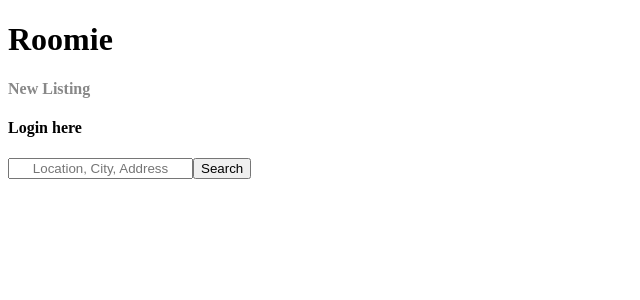
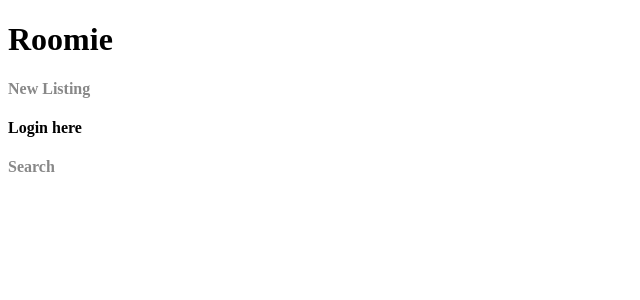
Before and after one commit to tonsojun/roomee, a React app: page / in a window 1280 px wide. Shown: the top 300 px of the page, without its empty margins (0-640 px from the left). Built offline with nearby package versions, Linux system fonts and the light colour scheme; the HTML template or start-up script is replaced by a standard one.

Commit message:
update some style and search view route

```diff
--- a/client/src/app.jsx
+++ b/client/src/app.jsx
@@ -30,6 +30,15 @@ export default class App extends React.Component {
 
   render () {
     const { term } = this.state.term;
+
+    const renderSearchView = (props) => {
+      return (
+        <SearchView
+          value={term}
+          // {...props}
+        />
+      );
+    }
     return (
       <Router>
         <div className="app">
@@ -37,22 +46,17 @@ export default class App extends React.Component {
           Roomie
           </h1>
           <Link to="/createListing" style={{ textDecoration: 'none', color: '#888' }}>
-            <h4 className="create-listing">
+            <h4 className="link">
             New Listing
             </h4>
           </Link>
           <LoginView />
-          <div className="search-div">
-            <div className="search">
-              <input className="input-bar" type="text" value={term} style={{ textAlign: 'center' }} placeholder="Location, City, Address" />
-              <Link to="/search">
-                <button style={{ textAlign: 'center' }} className="search-button" type="submit">
-                Search
-                </button>
-              </Link>
-            </div>
-          </div>
-          <Route path="/search" component={SearchView} />
+          <Link to="/search" style={{ textDecoration: 'none', color: '#888' }}>
+            <h4 className="link">
+            Search
+            </h4>
+          </Link>
+          <Route path="/search" render={renderSearchView} />
           <Route path="/createListing" component={CreateListingView} />
         </div>
       </Router>
--- a/client/src/searchView.jsx
+++ b/client/src/searchView.jsx
@@ -1,13 +1,18 @@
 import React from 'react';
 import SearchResultView from './searchResultView.jsx';
 
-const SearchView = () => (
-  <div>
+const SearchView = ({term}) => (
+  <div className="search-div">
     <h4>
     Search results here
     </h4>
+    <input className="input-bar" type="text" value={term} style={{ textAlign: 'center' }} placeholder="Zip Code" />
+    <button style={{ textAlign: 'center' }} className="search-button" type="submit">
+      Search
+    </button>
     <SearchResultView />
   </div>
 );
 
+
 export default SearchView;
```
Also changed, not shown: client/src/houseListingView.jsx (deleted, +0 -11 lines), 1 other file (tests, documents, lock files or other folders).
